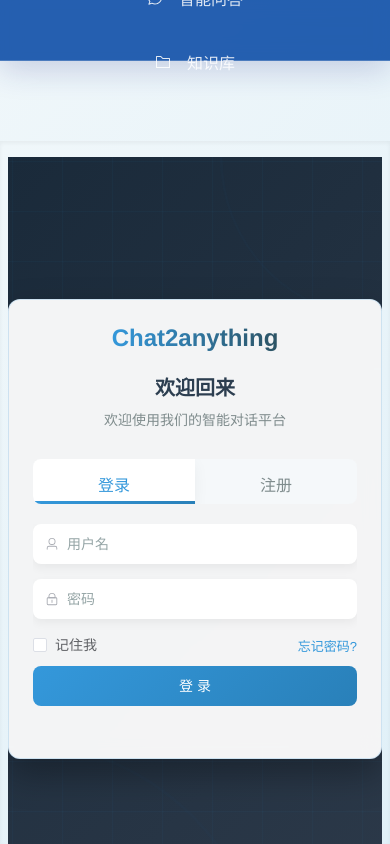
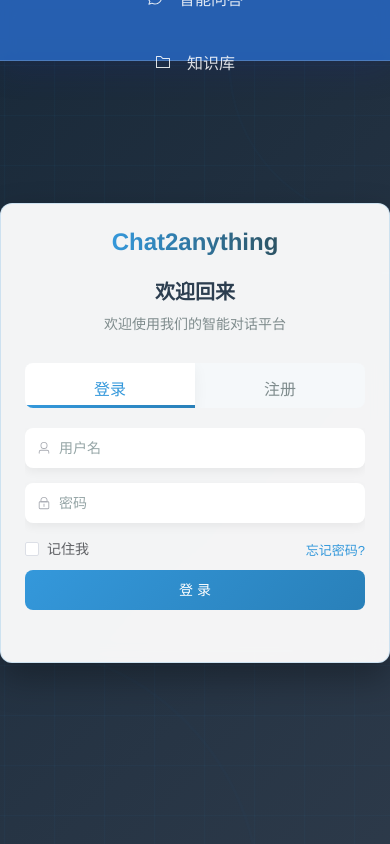
Before and after one commit to CosmicResearchCenter/chat2anything, a Vue app in the folder web/: page /login in a window 390 px wide. Built offline with nearby package versions, Linux system fonts and the light colour scheme; what @kangc/v-md-editor would draw is missing.

Commit message:
优化主组件样式，移除多余的内边距和背景，调整滚动处理方式

```diff
--- a/web/src/App.vue
+++ b/web/src/App.vue
@@ -78,6 +78,7 @@ watch(
         </li>
       </ul>
     </nav>
+    <!-- Remove padding from main if child components handle it -->
     <main>
       <RouterView />
     </main>
@@ -88,10 +89,11 @@ watch(
 .container {
   display: flex;
   flex-direction: column;
-  overflow-y: hidden;
+  overflow-y: scroll;
   height: 100vh;
   width: 100vw;
-  background: linear-gradient(135deg, #f0f7fa 0%, #e0f0f8 100%);
+  /* background: linear-gradient(135deg, #f0f7fa 0%, #e0f0f8 100%); */ /* Moved background to specific views or keep global */
+  background-color: #f7f8fa; /* Use a consistent light background */
   position: fixed;
   top: 0;
   left: 0;
@@ -99,7 +101,7 @@ watch(
 
 nav {
   width: 100%;
-  height: 60px;
+  height: 60px; /* Ensure consistent height */
   display: flex;
   /* padding: 1rem; */
   /* position: fixed; */
@@ -187,16 +189,17 @@ li a:hover .el-icon {
 
 main {
   flex: 1;
-  overflow: hidden;
-  /* padding: 1rem; */
-  background: linear-gradient(135deg, #f0f7fa 0%, #e0f0f8 100%);
-  box-shadow: inset 0 2px 4px rgba(0, 0, 0, 0.05);
-  /* margin-top: 4rem; */
-  scrollbar-width: thin;
-  scrollbar-color: rgba(0, 0, 0, 0.2) rgba(0, 0, 0, 0.1);
+  overflow: hidden; /* Let child components handle scrolling */
+  /* Remove padding: padding: 1rem; */
+  /* Remove margin-top: margin-top: 4rem; */
+  /* background: linear-gradient(135deg, #f0f7fa 0%, #e0f0f8 100%); */ /* Remove background if child handles it */
+  /* box-shadow: inset 0 2px 4px rgba(0, 0, 0, 0.05); */ /* Remove inset shadow */
+  /* Remove scrollbar styles if child handles scrolling */
+  /* scrollbar-width: thin; */
+  /* scrollbar-color: rgba(0, 0, 0, 0.2) rgba(0, 0, 0, 0.1); */
 }
 
-main::-webkit-scrollbar {
+/* main::-webkit-scrollbar {
   width: 6px;
 }
 
@@ -207,7 +210,7 @@ main::-webkit-scrollbar-track {
 main::-webkit-scrollbar-thumb {
   background-color: rgba(0, 0, 0, 0.2);
   border-radius: 3px;
-}
+} */
 
 /* 在小屏幕下，调整导航栏的布局 */
 @media screen and (max-width: 768px) {
@@ -226,8 +229,8 @@ main::-webkit-scrollbar-thumb {
   }
 
   main {
-    margin-top: 5rem;
-    padding: 1rem 0.5rem;
+    /* Remove margin-top: margin-top: 5rem; */
+    /* Remove padding: padding: 1rem 0.5rem; */
   }
 }
 </style>
```
